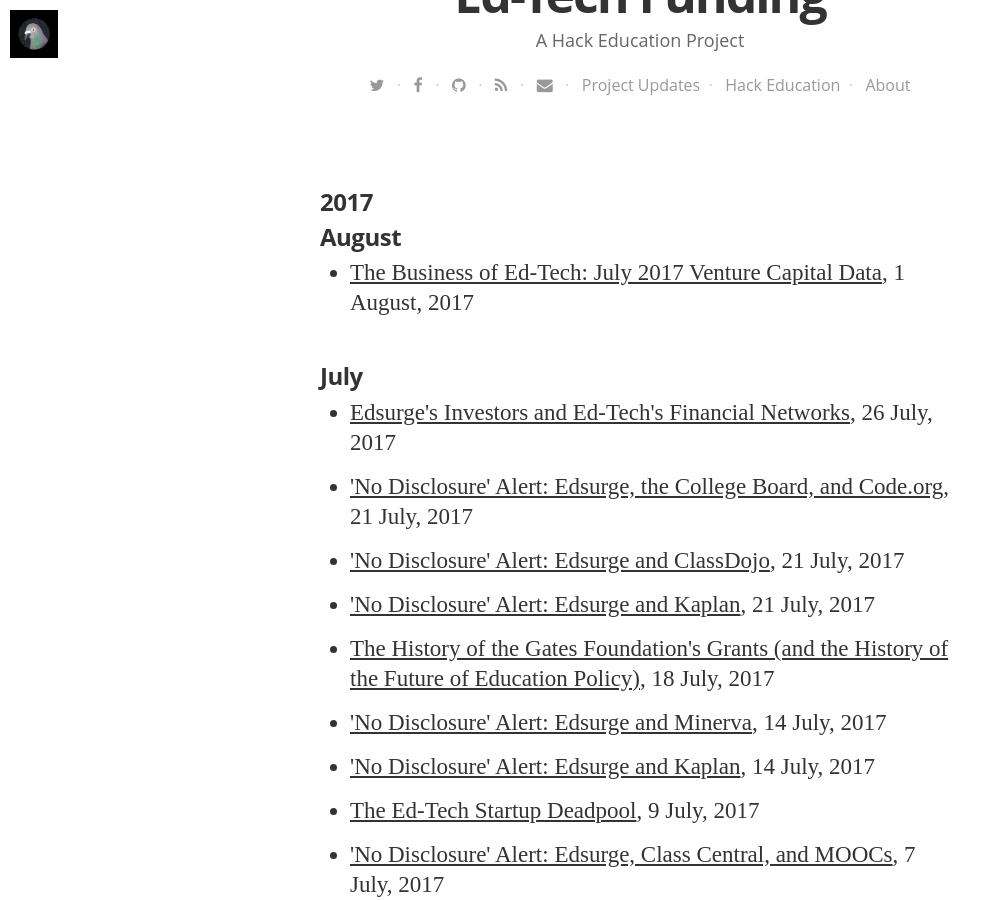
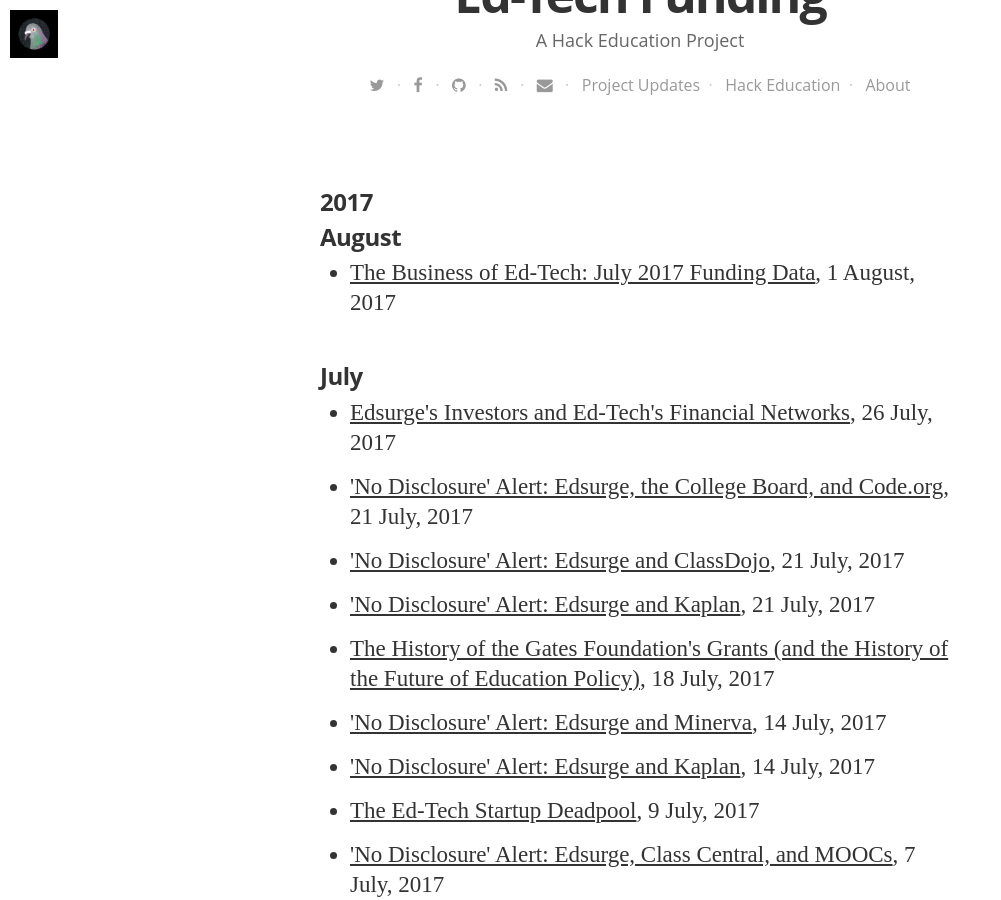
Before and after one commit to HackEducation/funding, a Jekyll site: the page built from archives.html, in a window 1280 px wide and 900 px high, scrolled down 565 px. Shown: the whole window, without its empty margins (0-1001 px from the left). Built offline with Jekyll 4.4.1, drawn with Linux system fonts in a browser that asks for light colours; nearby versions of some CDN libraries; some web fonts are replaced.

Commit message:
update title

```diff
--- a/_posts/2017-08-01-july.html
+++ b/_posts/2017-08-01-july.html
@@ -1,6 +1,6 @@
 ---
 layout: post
-title: "The Business of Ed-Tech: July 2017 Venture Capital Data"
+title: "The Business of Ed-Tech: July 2017 Funding Data"
 date: 2017-08-01 13:00:00 +0000
 tags:
 image: https://s3.amazonaws.com/hackedu/2017-03-01-money.jpg
```
